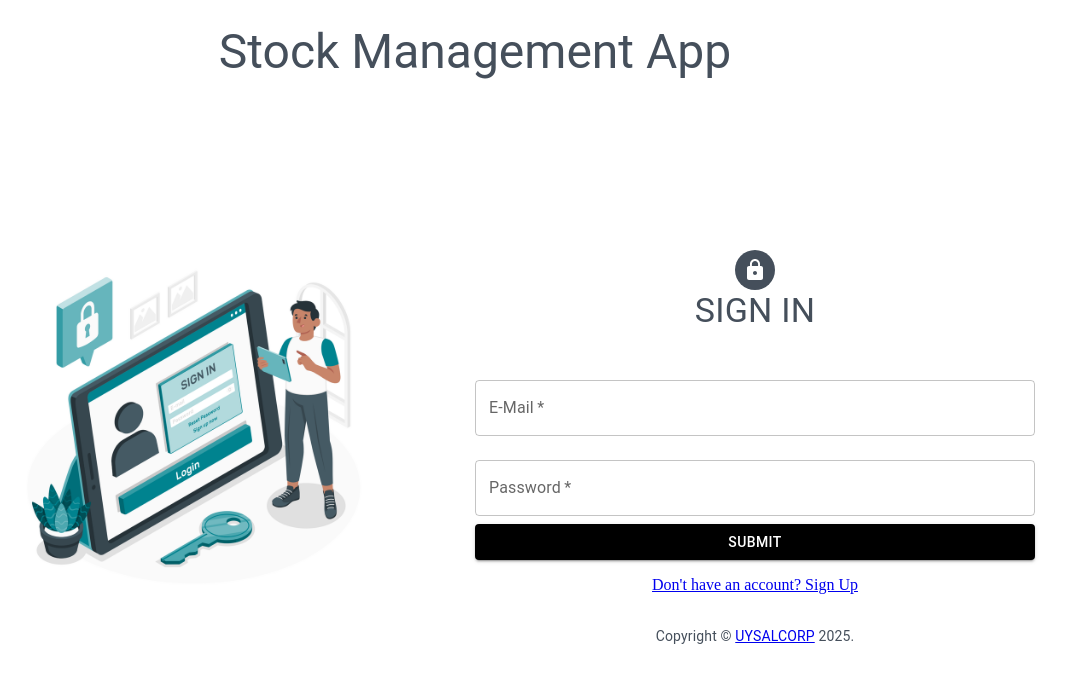
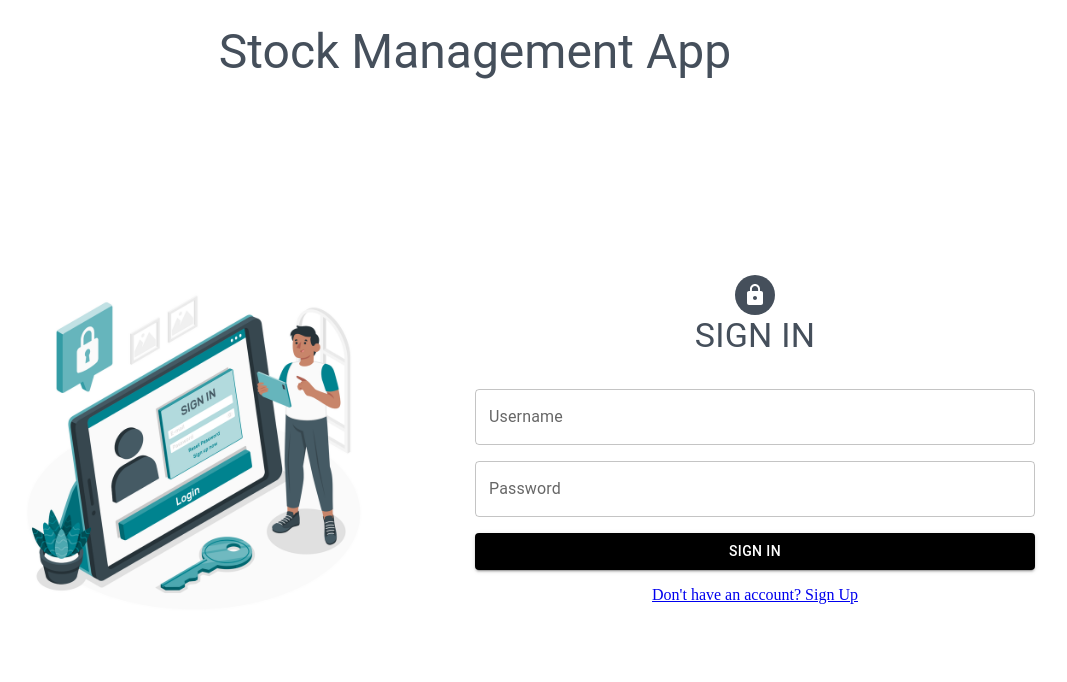
Before and after one commit to UYSALCORP/stock-management-app, a React (Vite) app: page / in a window 1280 px wide. Shown: the top 682 px of the page, without its empty margins (165-1232 px from the left). Built offline with nearby package versions, Linux system fonts and the light colour scheme.

Commit message:
login update

```diff
--- /dev/null
+++ b/src/components/LoginForm.jsx
@@ -0,0 +1,61 @@
+import { Button, CircularProgress } from "@mui/material";
+import Box from "@mui/material/Box"
+import TextField from "@mui/material/TextField"
+import { Form } from "formik"
+import { useSelector } from "react-redux"
+import { object, string } from "yup"; //! bu şekilde de direk olarak metodları alıp yine validasyon şemamızı oluşturabiliriz.
+
+
+
+const LoginForm = ({ values, handleChange, errors, touched, handleBlur,handleSubmit }) => {
+  const { loading } = useSelector(state => state.auth);// storeda yaptığımız fetchStart işlemini kullanmış olduk.
+  return (
+    <Form onSubmit={handleSubmit}>
+      <Box sx={{ display: "flex", flexDirection: "column", gap: 2 }}>
+        <TextField
+          label="Username"
+          name="username"
+          id="username"
+          type="text"
+          variant="outlined"
+          value={values.username}
+          onChange={handleChange}
+          onBlur={handleBlur}
+          helperText={touched.username && errors.username}
+          error={touched.username && Boolean(errors.username)}
+        />
+        <TextField
+          label="Password"
+          name="password"
+          id="password"
+          type="password"
+          variant="outlined"
+          value={values.password}
+          onChange={handleChange}
+          onBlur={handleBlur}
+          helperText={touched.password && errors.password}
+          error={touched.password && Boolean(errors.password)}
+        />
+        {!loading ? (
+          <Button variant="contained" type="submit" sx={{background: "black"}}>
+           Sign In
+          </Button>
+        ) : (
+          <Button variant="contained" disabled={loading}>
+            <CircularProgress />
+          </Button>
+        )}
+
+        {/* <Button
+          variant="contained"
+          type="submit"
+          disabled={loading}
+          startIcon={loading && <CircularProgress />}>
+          Submit
+        </Button> */}
+      </Box>
+    </Form>
+  );
+}
+
+export default LoginForm
--- a/src/features/authSlice.jsx
+++ b/src/features/authSlice.jsx
@@ -24,6 +24,11 @@ const authSlice = createSlice({
       state.currentUser=payload.data.username
       state.token=payload.token
     },
+    loginSuccess:(state,{payload})=>{
+      state.token=payload?.token;
+      state.currentUser=payload?.data?.username
+      state.loading = false;
+    },
     logoutSuccess: (state) => {
       state.token=null
       state.currentUser=null
@@ -35,6 +40,7 @@ export const {
   fetchStart,
   fetchFail,
   registerSuccess,
-  logoutSuccess
+  logoutSuccess,
+  loginSuccess
 } = authSlice.actions;
 export default authSlice.reducer;
--- a/src/hook/useAuthCall.jsx
+++ b/src/hook/useAuthCall.jsx
@@ -32,8 +32,24 @@ const useAuthCall = () => {
         } catch (error) {
             dispatch(fetchFail())
         }
-    }
-  return {register, logout}
+    };
+
+    const login = async (userInfo) => {
+        dispatch(fetchStart())
+        try {
+          const { data } = await axios.post(
+            "https://18142.fullstack.clarusway.com/auth/login",
+            userInfo
+          );
+          console.log("Loginde data",data)
+          dispatch(loginSuccess(data))
+          navigate("/stock")
+        } catch (error) {
+            dispatch(fetchFail())
+
+        }
+      };
+  return {register, logout, login}
 };
 
 export default useAuthCall
--- a/src/pages/Login.jsx
+++ b/src/pages/Login.jsx
@@ -1,6 +1,5 @@
 import Avatar from "@mui/material/Avatar";
 import Box from "@mui/material/Box";
-import { Button, TextField, useTheme } from "@mui/material";
 import Container from "@mui/material/Container";
 import Grid from "@mui/material/Grid";
 import Typography from "@mui/material/Typography";
@@ -10,10 +9,20 @@ import { Link } from "react-router-dom";
 import AuthHeader from "../components/AuthHeader";
 import AuthImage from "../components/AuthImage";
 import { Formik } from "formik";
+import useAuthCall from "../hook/useAuthCall";
+import LoginForm from "../components/LoginForm";
+import * as Yup from "yup";
+const Login = () => {
+  const { login } = useAuthCall();
 
-const LoginPage = () => {
-  const theme = useTheme();
-
+  const SignupSchema = Yup.object().shape({
+    username: Yup.string()
+      .min(5, "Kullanıcı adı 5 karakterden az olamaz")
+      .max(50, "Kullanıcı adı 50 karakterden fazla olamaz")
+      .required("Kullanıcı adı zorunludur"),
+      password: Yup.string()
+      .required("password zorunludur")
+  });
   return (
     <Container maxWidth="lg">
       <Grid
@@ -41,76 +50,25 @@ const LoginPage = () => {
           <Typography variant="h4" align="center" mb={4} color="secondary.main">
             SIGN IN
           </Typography>
+
           <Formik
-            initialValues={{
-              email: "",
-              password: "",
+            initialValues={{ username: "", password: "" }}
+            validationSchema={SignupSchema}
+            onSubmit={(values, actions) => {
+              login(values);
+              console.log(values,"loginiçinde")
+              actions.resetForm();
+              //! Submit işlemi yapıldı, setSubmitting e.preventDefault()'u yapıyor.
+              actions.setSubmitting(false);
             }}
-            validate={{}}
-            onSubmit={(values) => {
-              console.log(values);
-            }}
-          >
-            {({
-              values,
-              errors,
-              touched,
-              handleChange,
-              handleBlur,
-              handleSubmit,
-              /* and other goodies */
-            }) => (
-              <form onSubmit={handleSubmit}>
-                <TextField
-                  name="email"
-                  label="E-Mail"
-                  variant="outlined"
-                  fullWidth
-                  margin="normal"
-                  onChange={handleChange}
-                  onBlur={handleBlur}
-                  required
-                  type="email"
-                />
-                <TextField
-                  name="password"
-                  label="Password"
-                  variant="outlined"
-                  fullWidth
-                  margin="normal"
-                  onChange={handleChange}
-                  onBlur={handleBlur}
-                  type="password"
-                  required
-                />
-                <Button
-                  variant="contained"
-                  fullWidth
-                  sx={{ background: "black" }}
-                  type="submit"
-                >
-                  Submit
-                </Button>
-              </form>
-            )}
-          </Formik>
+            component={(props) => <LoginForm {...props} />}> </Formik>
+
 
           <Box sx={{ textAlign: "center", mt: 2, color: "secondary.main" }}>
-            <Link to="/register">Don't have an account? Sign Up</Link>
+            <Link to="/register">
+              Don't have an account? Sign Up
+            </Link>
           </Box>
-          <Typography
-            variant="body2"
-            color="secondary.main"
-            align="center"
-            sx={{ mt: 4 }}
-          >
-            {"Copyright © "}
-            <Link color="inherit" href="https://www.github.com/UYSALCORP">
-              UYSALCORP
-            </Link>{" "}
-            {new Date().getFullYear()}
-            {"."}
-          </Typography>
         </Grid>
 
         <AuthImage image={image} />
@@ -119,4 +77,4 @@ const LoginPage = () => {
   );
 };
 
-export default LoginPage;
+export default Login;
```
